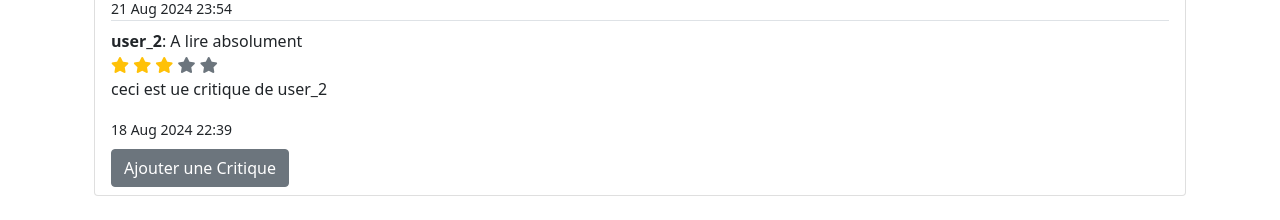
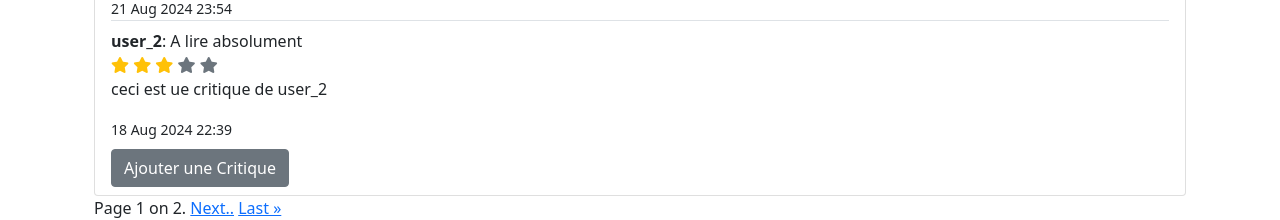
Before and after one commit to hericlibong/Web_Django_App_LitRevu, a Django app: page /feed/feed/ in a window 1280 px wide. Shown: the part 3427-3647 px from the top of the page. Before the commit the page ends 3623 px from the top, so only its background shows below. Run offline with Django 5.2, Linux system fonts and the light colour scheme; a user stored in the database is signed in; data comes from the database, SQL or seed files in the repository.

Commit message:
add pagination

```diff
--- a/src/feed/templates/feed/feed.html
+++ b/src/feed/templates/feed/feed.html
@@ -69,5 +69,26 @@
         </div>
         {% endfor %}
     </div>
+    {% if is_paginated %}
+    <div class="pagination">
+      <span class="step-links">
+          {% if page_obj.has_previous %}
+              <a href="?page=1">&laquo; First</a>
+              <a href="?page={{ page_obj.previous_page_number }}">Previous</a>
+          {% endif %}
+
+          <span class="current">
+              Page {{ page_obj.number }} on {{ page_obj.paginator.num_pages }}.
+          </span>
+
+          {% if page_obj.has_next %}
+              <a href="?page={{ page_obj.next_page_number }}">Next..</a>
+              <a href="?page={{ page_obj.paginator.num_pages }}">Last &raquo;</a>
+          {% endif %}
+      </span>
+    </div>
+  {% endif %}
+</div>
+
 </div>
 {% endblock %}
```
